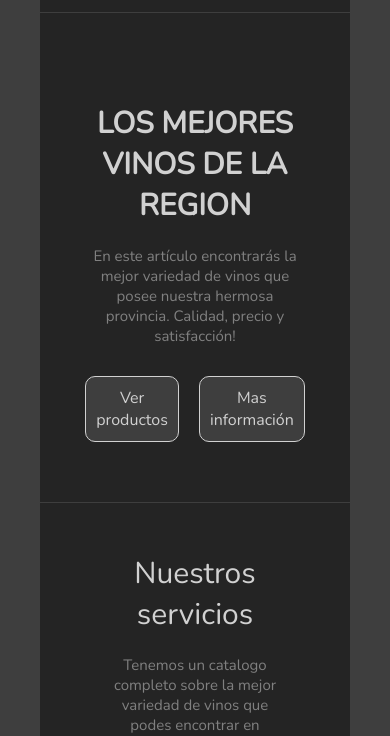
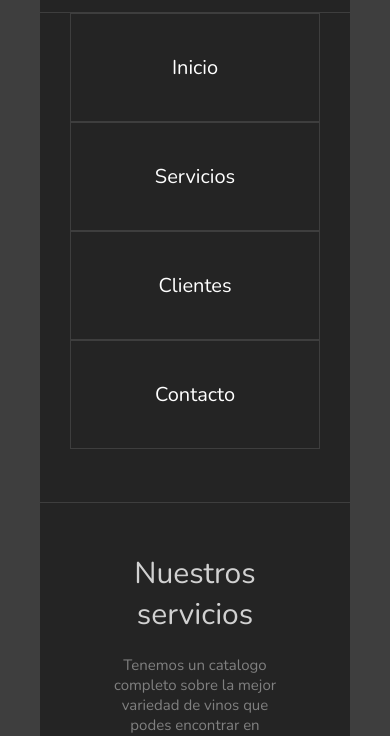
Before and after one commit to lautyrobles/Entrega-3, a plain HTML site: page index.html in a window 390 px wide. Both pictures are taken after a click on the label 303 px from the left and 75 px from the top of the page. Shown: the part 108-844 px from the top of the page. Drawn offline with nearby package versions, Linux system fonts and the light colour scheme.

Commit message:
third-commit

```diff
--- a/mediaqueries.css
+++ b/mediaqueries.css
@@ -44,8 +44,12 @@
         display: none;
     }
 
+    .nav-links {
+        display: none;
+    }
+
     #toggle-menu:checked + .nav-links {
-        display: none;
+        display: flex;
     }
 
     #hero {
@@ -141,6 +145,14 @@
         justify-content: center;
         padding: 20px;
     }
+
+    .navbar ul {
+        display: none;
+    }
+
+    #toggle-menu:checked + .navbar ul {
+        display: flex;
+    }
 }
 
 @media (max-width: 475px) {
```
